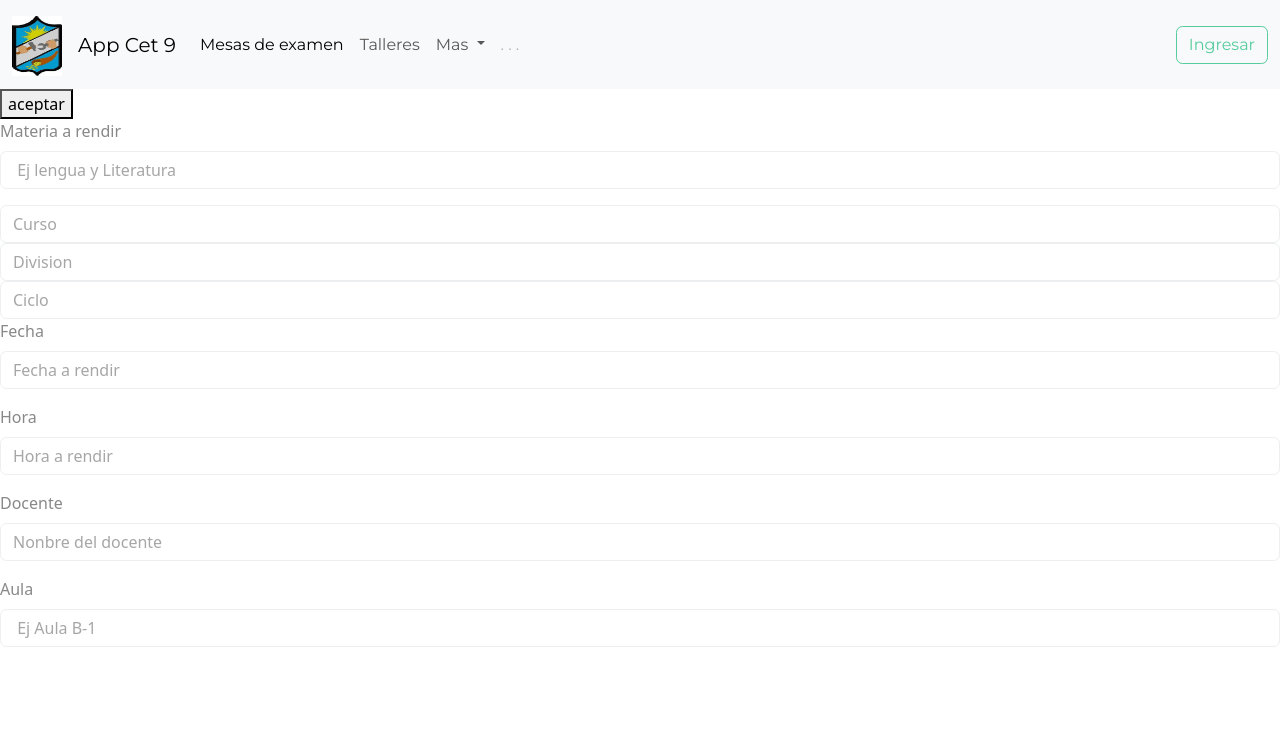
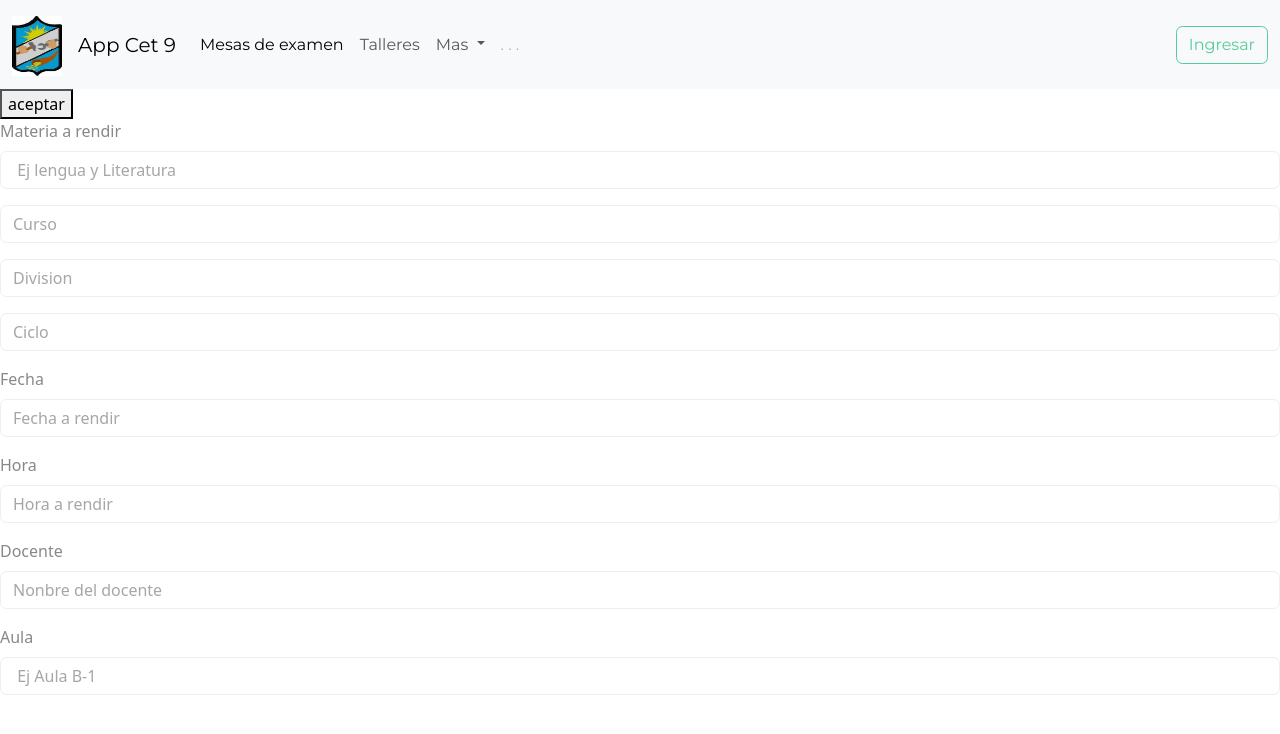
Before and after one commit to cet9/cet9-mesas, a Vue app: page / in a window 1280 px wide. Shown: the top 734 px of the page. Built offline with nearby package versions, Linux system fonts and the light colour scheme.

Commit message:
subo correcciones

```diff
--- a/src/components/Mesa.vue
+++ b/src/components/Mesa.vue
@@ -5,13 +5,19 @@
   <input type="email" class="form-control" id="exampleFormControlInput1" placeholder=" Ej lengua y Literatura">
 </div>
 
+ <div class="mb-3">
   <input class="form-control" type="text" placeholder="Curso" aria-label="default input example">
+</div>
 
+ <div class="mb-3">
   <input class="form-control" type="text" placeholder="Division" aria-label="default input example">
+ </div>
 
+ <div class="mb-3">
   <input class="form-control" type="text" placeholder="Ciclo" aria-label="default input example">
+ </div>
 
-<div class="mb-3">
+ <div class="mb-3">
   <label for="exampleFormControlInput1" class="form-label">Fecha</label>
   <input type="email" class="form-control" id="exampleFormControlInput1" placeholder="Fecha a rendir">
 </div>
```
